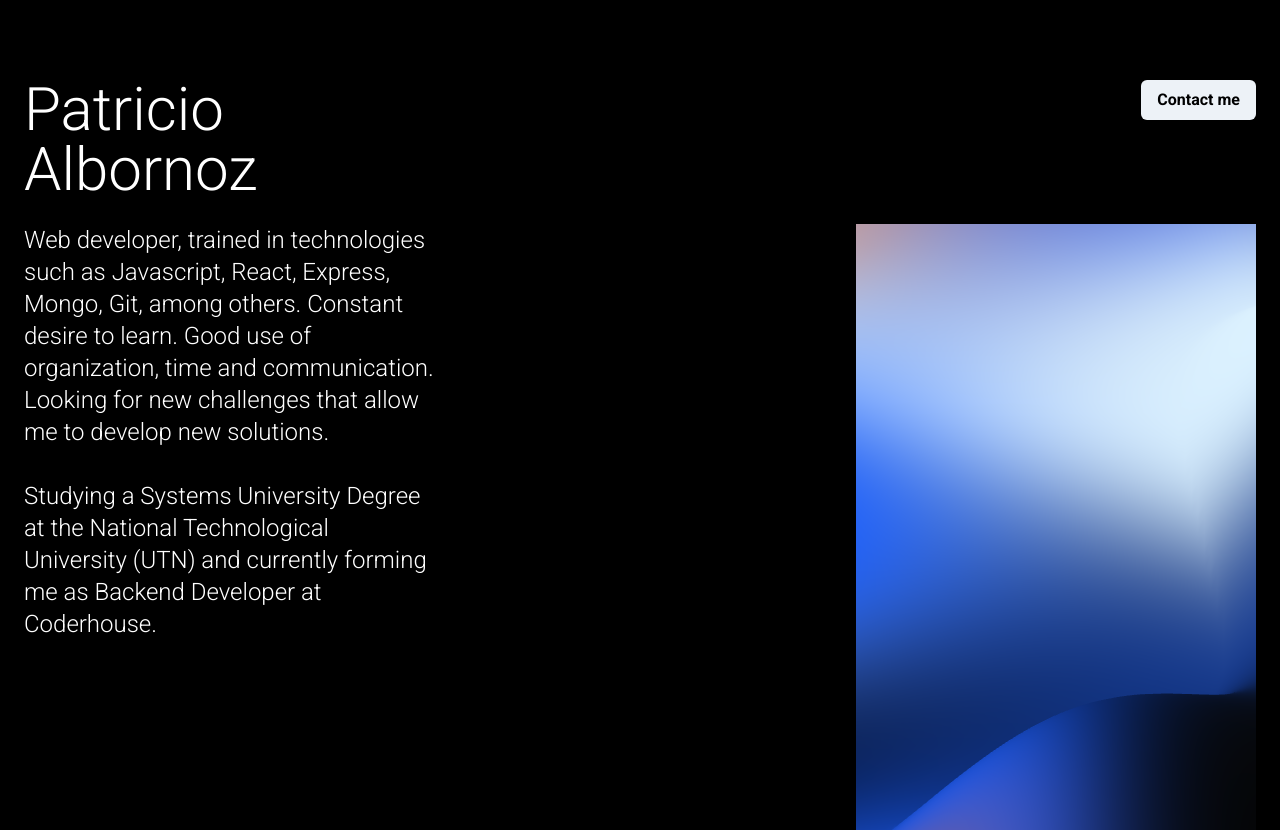
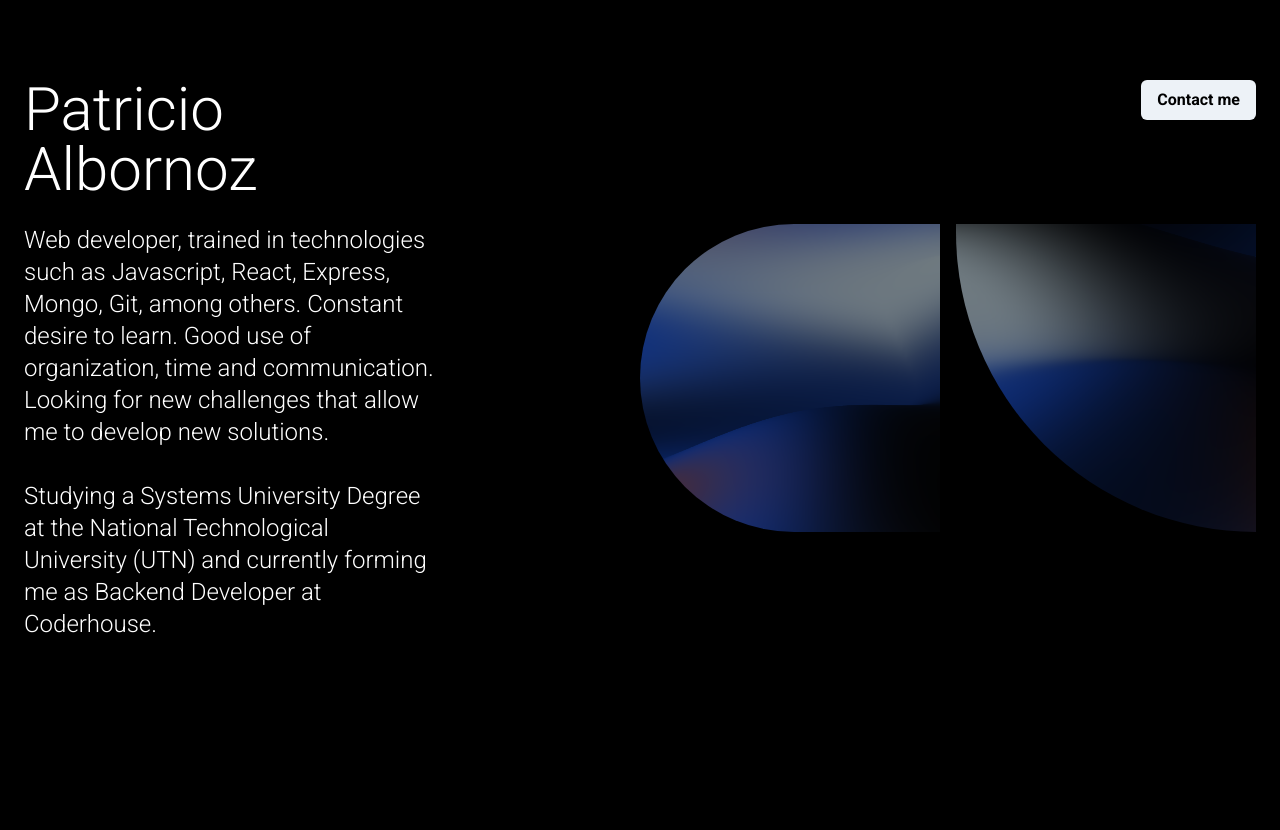
Before and after one commit to pato-1441/portfolioPatricio, a React (Vite) app: page / in a window 1280 px wide. Shown: the top 830 px of the page. Built offline with nearby package versions, Linux system fonts and the light colour scheme.

Commit message:
second meshy gradient

```diff
--- a/src/components/MainText/MainText.jsx
+++ b/src/components/MainText/MainText.jsx
@@ -1,6 +1,7 @@
 import { Box } from "@chakra-ui/react";
 import DropMenu from "../DropMenu/DropMenu.jsx";
-import MeshImage from "../../assets/mesh-151.png";
+import MeshImageOne from "../../assets/mesh-151.png";
+import MeshImageTwo from "../../assets/mesh-152.png";
 
 const MainText = () => {
   return (
@@ -28,8 +29,9 @@ const MainText = () => {
             Coderhouse.
           </p>
         </div>
-        <div>
-          <img src={MeshImage} alt="Blueish Mesh Gradient" />
+        <div className="w-1/2 flex gap-4">
+          <img src={MeshImageOne} alt="Blueish Mesh Gradient" className="w-1/2 h-2/4 rounded-l-full opacity-50 hover:opacity-100"/>
+          <img src={MeshImageTwo} alt="Blueish Mesh Gradient" className="w-1/2 h-2/4 rounded-bl-full opacity-50 hover:opacity-100"/>
         </div>
       </Box>
     </Box>
```
Also changed, not shown: src/assets/mesh-152.png (added).
